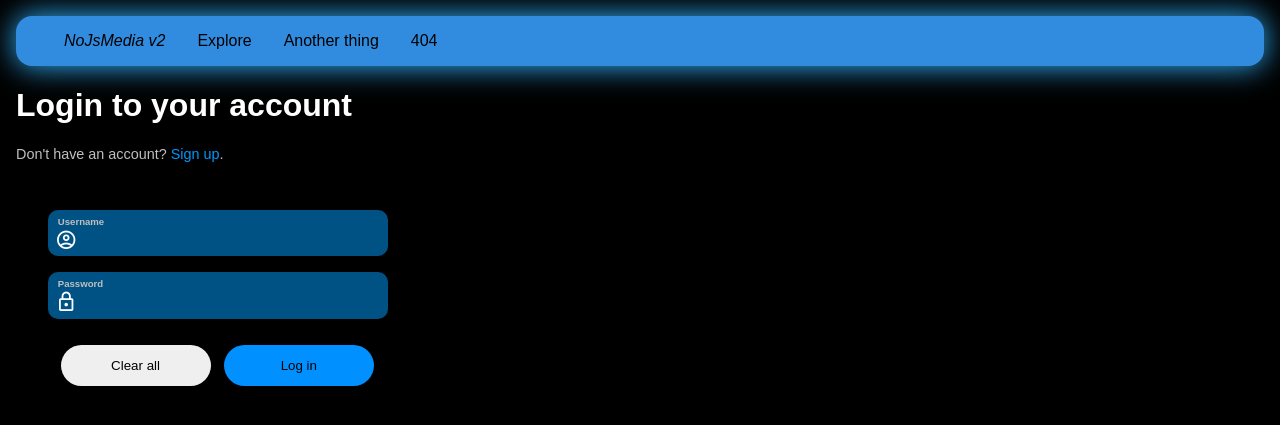
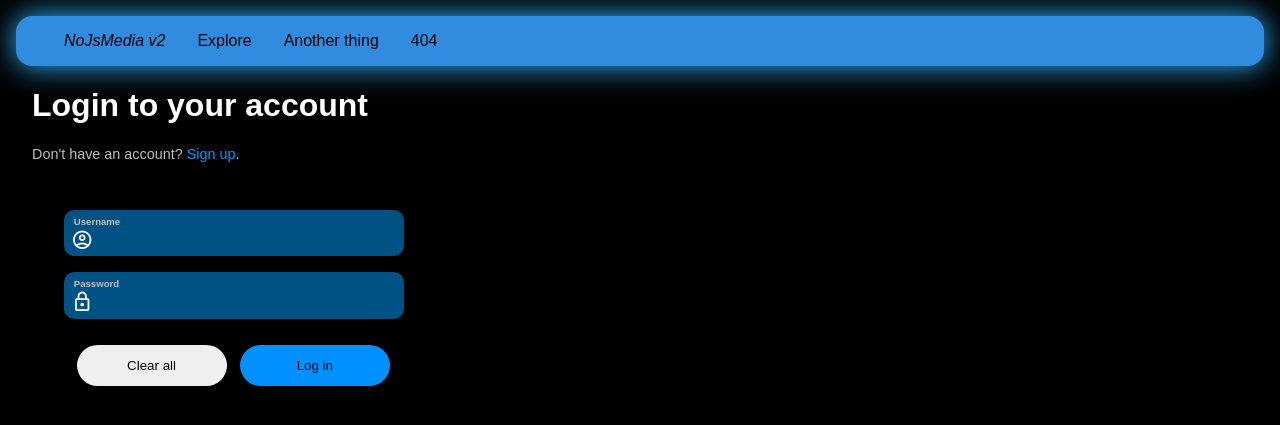
Before and after one commit to Quantum-Codes/NoJsMedia-V2, a Flask app: page /login in a window 1280 px wide. Shown: the top 425 px of the page. Run offline with Flask 2, Linux system fonts and the light colour scheme.

Commit message:
increase margin and fix height of error message

```diff
--- a/static/base.css
+++ b/static/base.css
@@ -45,7 +45,7 @@ a {
 }
 
 #content {
-  margin: 1em;
+  margin: 2em;
   margin-top: 0px;
 }
 
--- a/static/login.css
+++ b/static/login.css
@@ -95,7 +95,6 @@ p.smaller:has(+ input:focus) {
   border-radius: 10px;
   margin-bottom: 1em;
   display: flex;
-  height: 2em;
 }
 
 #error {
```
